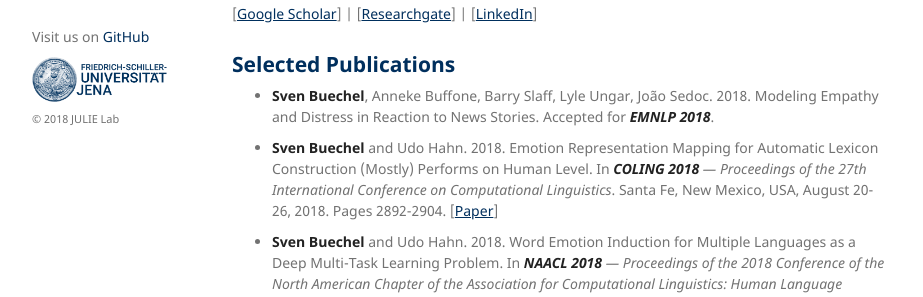
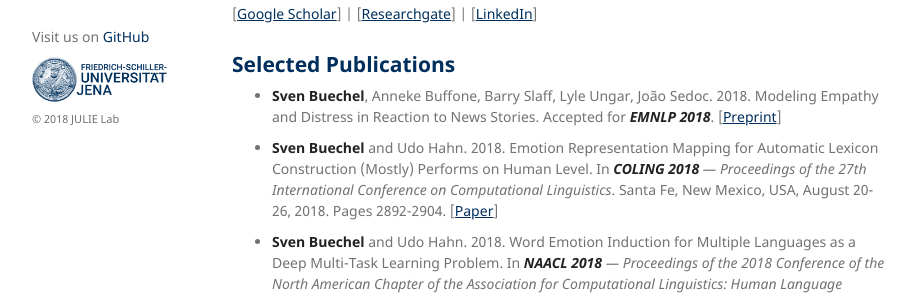
Before and after one commit to JULIELab/JULIELab.github.io, a Jekyll site: the page built from Staff/Buechel/index.md, in a window 1280 px wide. Shown: the part 412-709 px from the top of the page, without its empty margins (178-1101 px from the left). Built offline with Jekyll 4.4.1, drawn with Linux system fonts in a browser that asks for light colours; our own code applies the rules of GitHub Pages for plain Markdown files.

Commit message:
Update index.md

```diff
--- a/Staff/Buechel/index.md
+++ b/Staff/Buechel/index.md
@@ -17,7 +17,7 @@
 
 ## Selected Publications
 
-* **Sven Buechel**, Anneke Buffone, Barry Slaff, Lyle Ungar, João Sedoc. 2018. Modeling Empathy and Distress in Reaction to News Stories. Accepted for ***EMNLP 2018***.
+* **Sven Buechel**, Anneke Buffone, Barry Slaff, Lyle Ungar, João Sedoc. 2018. Modeling Empathy and Distress in Reaction to News Stories. Accepted for ***EMNLP 2018***. [[Preprint](https://arxiv.org/pdf/1808.10399.pdf)]
 
 * **Sven Buechel** and Udo Hahn. 2018. Emotion Representation Mapping for Automatic Lexicon Construction (Mostly) Performs on Human Level. In ***COLING 2018** — Proceedings of the 27th International Conference on Computational Linguistics*. Santa Fe, New Mexico, USA, August 20-26, 2018. Pages 2892-2904. [[Paper](http://aclweb.org/anthology/C18-1245)]
 
```
